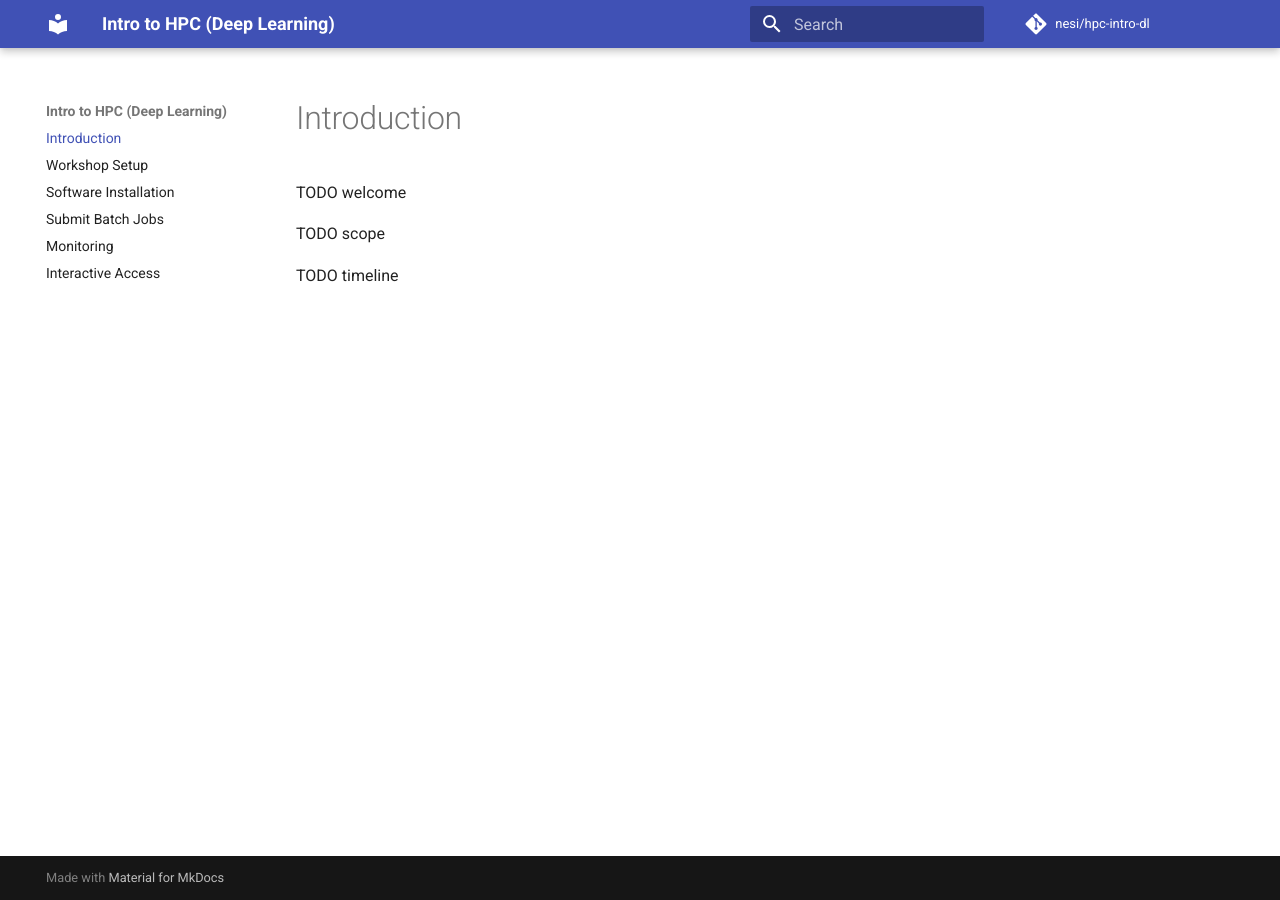
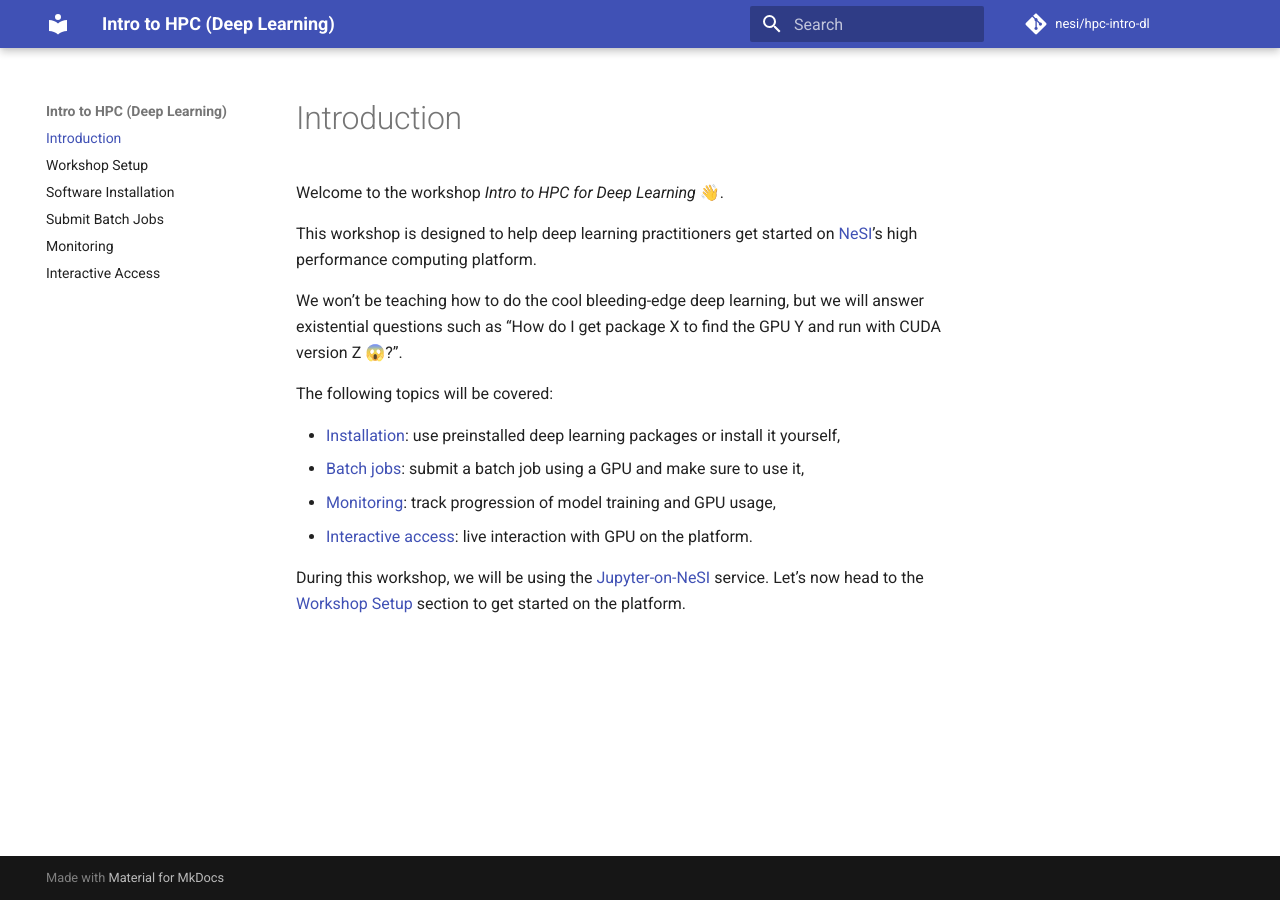
Before and after one commit to nesi/hpc-intro-dl, an MkDocs documentation site: the page built from docs/index.md, in a window 1280 px wide. Built offline with MkDocs 1.6.1 and Material for MkDocs 9.7.7, drawn with Linux system fonts in a browser that asks for light colours; comment, search, counter and statistics services are not loaded.

Commit message:
add intro

```diff
--- a/docs/index.md
+++ b/docs/index.md
@@ -1,7 +1,17 @@
 # Introduction
 
-TODO welcome
+Welcome to the workshop *Intro to HPC for Deep Learning* 👋.
 
-TODO scope
+This workshop is designed to help deep learning practitioners get started on [NeSI](https://www.nesi.org.nz/)'s high performance computing platform.
 
-TODO timeline
+We won't be teaching how to do the cool bleeding-edge deep learning, but we will answer existential questions such as "How do I get package X to find the GPU Y and run with CUDA version Z 😱?".
+
+The following topics will be covered:
+
+- [Installation](install.md): use preinstalled deep learning packages or install it yourself,
+- [Batch jobs](submit.md): submit a batch job using a GPU and make sure to use it,
+- [Monitoring](monitor.md): track progression of model training and GPU usage,
+- [Interactive access](interact.md): live interaction with GPU on the platform.
+
+During this workshop, we will be using the [Jupyter-on-NeSI](https://jupyter.nesi.org.nz) service.
+Let's now head to the [Workshop Setup](setup.md) section to get started on the platform.
```
